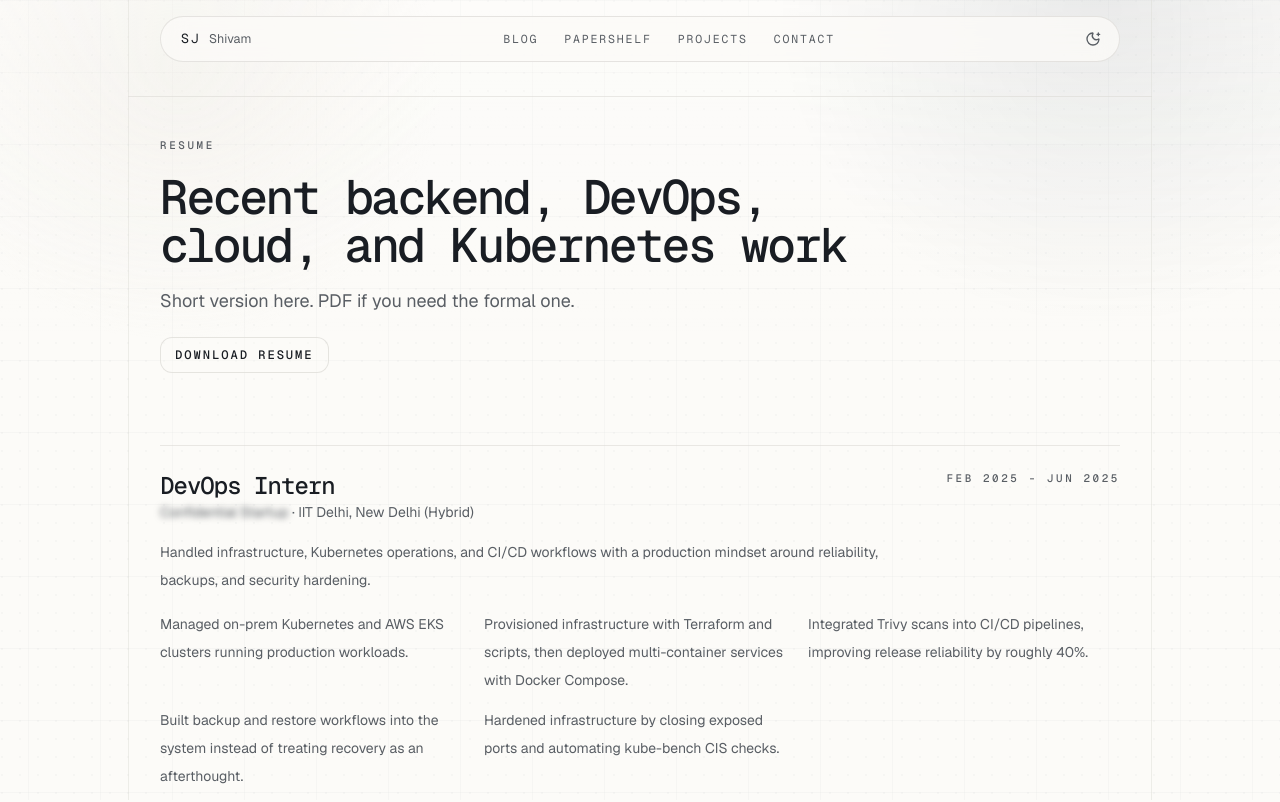
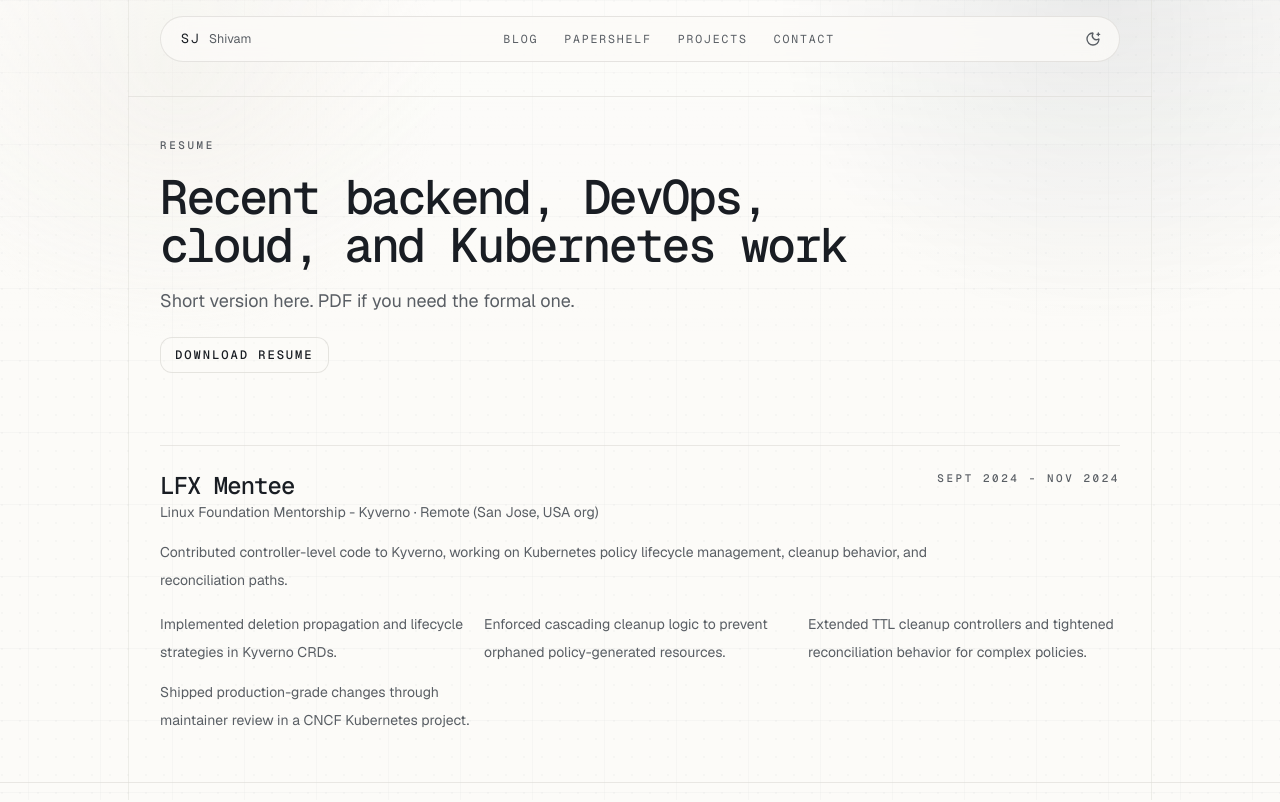
Before and after one commit to shivamx64/portfoliov2, a Next.js app: page /resume in a window 1280 px wide. Shown: the top 802 px of the page. Built offline with nearby package versions, Linux system fonts and the light colour scheme; no server answers.

Commit message:
minor changes
Signed-off-by: shivamx64 <shivamkumar87148@gmail.com>

```diff
--- a/src/content/experience/experience.ts
+++ b/src/content/experience/experience.ts
@@ -1,23 +1,6 @@
 import type { ExperienceEntry } from "@/types/content";
 
 export const experienceEntries: ExperienceEntry[] = [
-  {
-    company: "Confidential Startup",
-    role: "DevOps Intern",
-    location: "IIT Delhi, New Delhi (Hybrid)",
-    period: "Feb 2025 - Jun 2025",
-    summary:
-      "Handled infrastructure, Kubernetes operations, and CI/CD workflows with a production mindset around reliability, backups, and security hardening.",
-    highlights: [
-      "Managed on-prem Kubernetes and AWS EKS clusters running production workloads.",
-      "Provisioned infrastructure with Terraform and scripts, then deployed multi-container services with Docker Compose.",
-      "Integrated Trivy scans into CI/CD pipelines, improving release reliability by roughly 40%.",
-      "Built backup and restore workflows into the system instead of treating recovery as an afterthought.",
-      "Hardened infrastructure by closing exposed ports and automating kube-bench CIS checks.",
-    ],
-    stack: ["Kubernetes", "EKS", "Terraform", "Docker", "CI/CD", "Trivy", "AWS"],
-    confidential: true,
-  },
   {
     company: "Linux Foundation Mentorship - Kyverno",
     role: "LFX Mentee",
```
